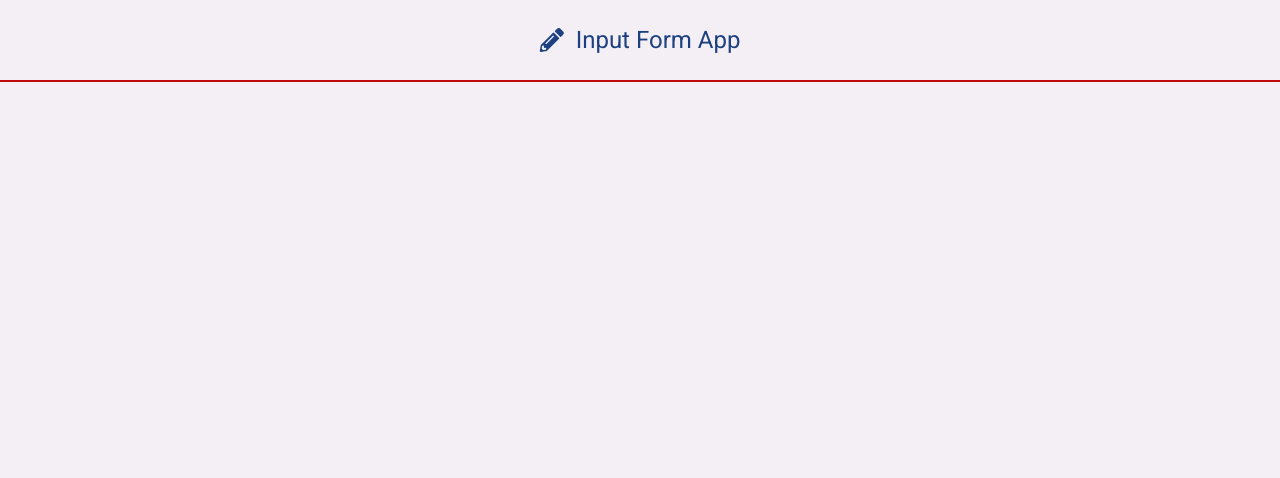
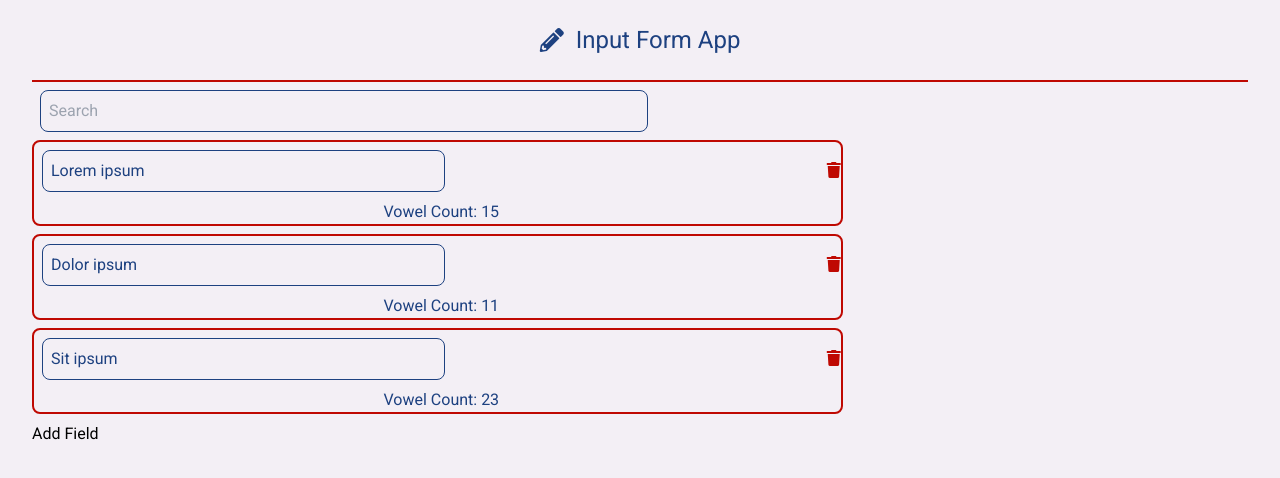
Before and after one commit to aiwmusial/formVue3, a Vue app in the folder vue-form/: page / in a window 1280 px wide. Shown: the top 478 px of the page. Built offline with nearby package versions, Linux system fonts and the light colour scheme.

Commit message:
pinia store set up

```diff
--- a/vue-form/src/App.vue
+++ b/vue-form/src/App.vue
@@ -1,10 +1,21 @@
 <script setup lang="ts">
+import { useInputStore } from "./stores/InputStore";
 import SiteHeader from "./components/SiteHeader.vue";
+import InputElement from "./components/InputElement.vue";
+
+// const inputStore = useInputStore();
 
 </script>
 
 <template>
-  <div class="flex flex-col min-h-screen font-Roboto bg-bg-light">
+  <div class="container flex flex-col min-h-screen font-Roboto bg-bg-light">
     <SiteHeader />
+
+    <!-- <div class="mt-6 items-list"> -->
+      <!-- <div v-for="item in inputStore.inputs" class="flex justify-center"> -->
+        <InputElement />
+        <!-- <InputElement :inputValue="item.inputValue" /> -->
+      <!-- </div> -->
+    <!-- </div> -->
   </div>
 </template>
--- /dev/null
+++ b/vue-form/src/components/InputElement.vue
@@ -0,0 +1,73 @@
+<script setup lang="ts">
+import { computed, watch } from 'vue';
+import { useInputStore } from "@/stores/InputStore";
+
+const inputStore = useInputStore();
+
+const searchText = computed({
+    get: () => inputStore.searchText,
+    set: (value) => inputStore.updateSearchText(value)
+});
+
+const filteredFields = computed(() => inputStore.filteredFields);
+
+const searchMatches = computed(() =>
+    inputStore.searchText &&
+    inputStore.inputs.some(input => input.inputValue.includes(inputStore.searchText))
+);
+
+watch(filteredFields, (newFields) => {
+    console.log("Filtered fields", newFields)
+})
+
+watch(searchMatches, (matches) => {
+  console.log("Search Matches:", matches);
+});
+
+const { inputs, addField, removeField, updateField } = inputStore;
+</script>
+
+<template>
+    <div>
+        <input
+            type="text"
+            v-model="searchText"
+            placeholder="Search"
+            :class="{ 'bg-highlight-green': searchMatches }"
+            class="p-2 m-2 border rounded-lg border-item-navy sm:w-1/2 bg-bg-light text-item-navy"
+        />
+
+        <form @submit.prevent>
+            <div
+                v-for="input in filteredFields"
+                :key="input.id"
+                class="flex flex-col items-center justify-center w-2/3 mb-2 space-y-2 border-2 rounded-lg sm:space-x-2 sm:space-y-0 border-significant-red"
+            >
+                <div class="flex justify-between w-full sm:flex-row">
+                    <input
+                        type="text"
+                        v-model="input.inputValue"
+                        @input="event => updateField(input.id, event.target.value)"
+                        :class="{ 'bg-highlight-green': input.highlight }"
+                        class="p-2 m-2 border rounded-lg border-item-navy sm:w-1/2 bg-bg-light text-item-navy"
+                    >
+                    <button
+                        type="button"
+                        @click="() => removeField(input.id)"
+                    >
+                        <i class="fas fa-trash text-significant-red"></i>
+                    </button>
+                </div>
+                <span class="ml-2 text-s text-item-navy">Vowel Count: {{ input.vowelCount }}</span>
+            </div>
+            <button
+                type="button"
+                @click="addField"
+                :disabled="inputs.length >= 10"
+            >
+                Add Field
+            </button>
+        </form>
+    </div>
+
+</template>
--- a/vue-form/src/components/SiteHeader.vue
+++ b/vue-form/src/components/SiteHeader.vue
@@ -1,4 +1,4 @@
-<script setup>
+<script setup lang="ts">
 </script>
 
 <template>
--- /dev/null
+++ b/vue-form/src/stores/InputStore.ts
@@ -0,0 +1,59 @@
+import { defineStore } from 'pinia'
+
+interface InputField {
+  id: Number,
+  inputValue: String,
+  charCount: Number,
+  vowelCount: Number,
+  highlight?: Boolean
+}
+
+export const useInputStore = defineStore('inputStore', {
+  state: () => ({
+    inputs: [
+      {id: 1, inputValue: "Lorem ipsum", charCount: 55, vowelCount: 15},
+      {id: 2, inputValue: "Dolor ipsum", charCount: 22, vowelCount: 11},
+      {id: 3, inputValue: "Sit ipsum", charCount: 56, vowelCount: 23},
+    ] as InputField[],
+    searchText: "",
+  }),
+  getters: {
+    filteredFields(state): InputField[] {
+      if(!state.searchText) return state.inputs;
+      return state.inputs.map(input => ({
+        ...input,
+        highlight: input.inputValue.includes(state.searchText)
+      }))
+    }
+
+  },
+  actions: {
+    addField() {
+      if(this.inputs.length < 10) {
+        const newField = {
+                            id: Date.now(),
+                            inputValue: "",
+                            charCount: 0,
+                            vowelCount: 0
+                          };
+        this.inputs.push(newField);
+      }
+    },
+    removeField(id:Number) {
+      if(this.inputs.length >1) {
+        this.inputs = this.inputs.filter(input => input.id !== id);
+      }
+    },
+    updateField(id:Number, value:String) {
+      const field = this.inputs.find(input => input.id === id);
+      if(field) {
+        field.inputValue = value;
+        field.charCount = value.length;
+        field.vowelCount = (value.match(/[aeiou]/gi) || []).length;
+      }
+    },
+    updateSearchText(value: String) {
+      this.searchText = value;
+    }
+  }
+})
--- a/vue-form/src/stores/counter.ts
+++ /dev/null
@@ -1,12 +0,0 @@
-import { ref, computed } from 'vue'
-import { defineStore } from 'pinia'
-
-export const useCounterStore = defineStore('counter', () => {
-  const count = ref(0)
-  const doubleCount = computed(() => count.value * 2)
-  function increment() {
-    count.value++
-  }
-
-  return { count, doubleCount, increment }
-})
--- a/vue-form/tailwind.config.js
+++ b/vue-form/tailwind.config.js
@@ -10,7 +10,7 @@ export default {
           "bg-light": "#f3eff5",
           "bg-celeste": "#9EC7E5",
           "item-navy": "#1D4180",
-          "hightlight-green": "#72B01D",
+          "highlight-green": "#72B01D",
           "significant-red": "#BF0902",
           "text-dark": "#0d0a0b"
         }
@@ -21,7 +21,6 @@ export default {
       container: {
         padding: "2rem",
         center: true
-
       }
   },
   plugins: [],
```
Also changed, not shown: vue-form/public/edit_note_24dp_FILL0_wght400_GRAD0_opsz24.svg (added).
